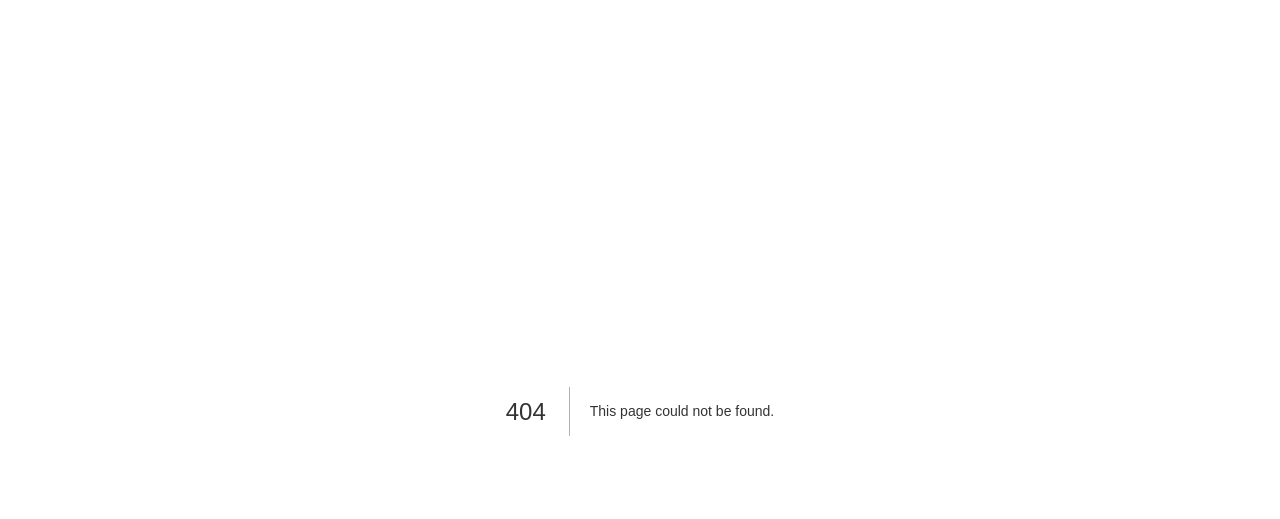
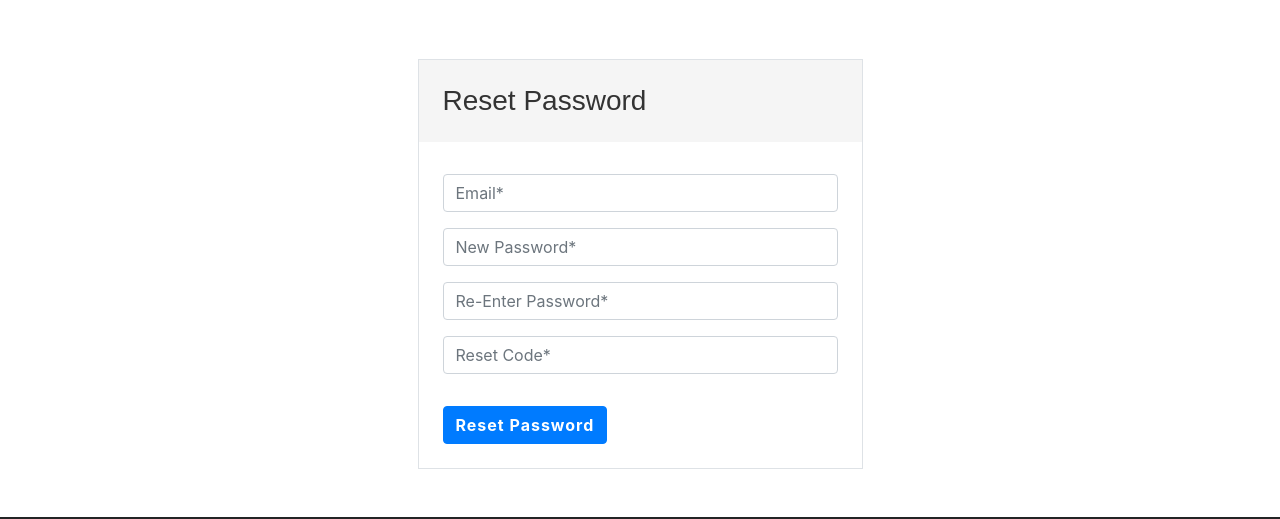
Before and after one commit to ancoreraj/tpc-client, a Next.js app: page /auth/resetpassword in a window 1280 px wide. Before the commit this address had no page. Shown: the part 165-684 px from the top of the page. Built offline with nearby package versions, Linux system fonts and the light colour scheme; no server answers; a web font is replaced by a local one.

Commit message:
Reset Password functionality

```diff
--- /dev/null
+++ b/pages/auth/resetpassword.js
@@ -0,0 +1,147 @@
+import { useState, useEffect } from "react"
+import axios from "axios";
+import { useRouter } from 'next/router';
+import { toast } from 'react-toastify';
+
+import { APP_URL, isEmail } from "../../comps/constants";
+
+export default function ResetPassword() {
+    const router = useRouter();
+    const [codeView, setCodeView] = useState(true);
+
+    const [input, setInput] = useState({
+        email: "",
+    })
+    const [input2, setInput2] = useState({
+        email: "",
+        password: "",
+        newPassword: "",
+        code: ""
+    })
+    const [btnDisable, setBtnDisable] = useState(false);
+    const [btnDisable2, setBtnDisable2] = useState(false);
+
+
+    const handleChange = (e) => {
+        const { name, value } = e.target
+        setInput((prevState) => ({ ...prevState, [name]: value }));
+    }
+
+    const handle2Change = (e) => {
+        const { name, value } = e.target
+        setInput2((prevState) => ({...prevState, [name]: value }));
+    }
+
+    const handleSubmit = async () => {
+        setBtnDisable(true);
+        if (!isEmail(input.email)) {
+            toast("Enter a valid email id");
+            setBtnDisable(false);
+            return;
+        }
+
+        try {
+            const response = await axios.post(`${APP_URL}/auth/reset-password`, {
+                email: input.email,
+            })
+
+            if (!response.data.check) {
+                toast(response.data.msg);
+                setBtnDisable(false);
+                return;
+            }
+
+            toast(response.data.msg);
+            setCodeView(true);
+            setBtnDisable(false);
+        } catch (err) {
+            setBtnDisable(false);
+            toast(err)
+        }
+    }
+
+    const handleSubmit2 = async () => {
+        setBtnDisable2(true);
+
+        if(!input2.email || !input2.password || !input2.newPassword || !input2.code){
+            toast("Please fill all the input values");
+            setBtnDisable2(false);
+            return;
+        }
+        if(!isEmail(input2.email)){
+            toast("Enter a valid email id");
+            setBtnDisable2(false);
+            return;
+        }
+
+        if(input2.password !== input2.newPassword){
+            toast("Password Do not match");
+            setBtnDisable2(false);
+            return;
+        }
+
+        try {
+            const response = await axios.post(`${APP_URL}/auth/reset`, {
+                email: input2.email,
+                password: input2.password,
+                code: input2.code,
+            })
+
+            if (!response.data.check) {
+                toast(response.data.msg);
+                setBtnDisable2(false);
+                return;
+            }
+
+            toast(response.data.msg);
+            router.push("/auth/login");
+            setCodeView(true);
+            setBtnDisable2(false);
+        } catch (err) {
+            setBtnDisable2(false);
+            toast(err)
+        }
+    }
+
+    console.log(input2);
+
+    return (
+        <section class="login py-5 border-top-1">
+            <div class="container">
+                <div class="row justify-content-center">
+                    <div class="col-lg-5 col-md-8 align-item-center">
+                        <div class="border">
+                            <h3 class="bg-gray p-4">
+                                Reset Password</h3>
+
+                            {!codeView &&
+                                <fieldset class="p-4">
+                                    <input class="form-control mb-3" type="text" placeholder="Email Id*" name="email" value={input.email} onChange={handleChange} required />
+                                    <button disabled={btnDisable} onClick={handleSubmit} class="btn btn-primary font-weight-bold mt-3">Reset Password</button>
+                                </fieldset>
+                            }
+
+                            {
+                                codeView &&
+                                <fieldset class="p-4">
+                                    <input class="form-control mb-3" type="email" placeholder="Email*" value={input2.email} onChange={handle2Change} name="email" required />
+
+                                    <input class="form-control mb-3" type="password" placeholder="New Password*" value={input2.password} onChange={handle2Change} name="password" required />
+
+                                    <input class="form-control mb-3" type="password" placeholder="Re-Enter Password*" value={input2.newPassword} onChange={handle2Change} name="newPassword" required />
+
+                                    <input class="form-control mb-3" type="text" placeholder="Reset Code*" value={input2.code} onChange={handle2Change} name="code" required />
+
+                                    <button disabled={btnDisable2} onClick={handleSubmit2} class="btn btn-primary font-weight-bold mt-3">Reset Password</button>
+
+                                </fieldset>
+                            }
+
+
+                        </div>
+                    </div>
+                </div>
+            </div>
+        </section>
+    )
+}
```
